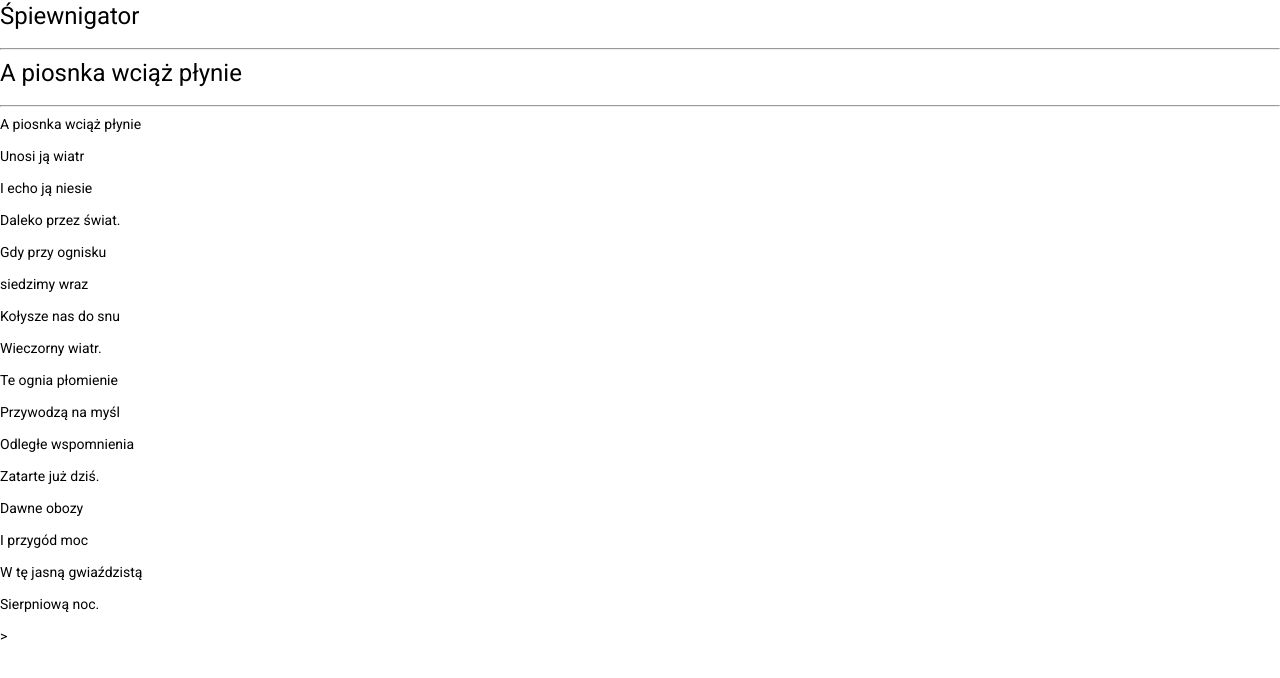
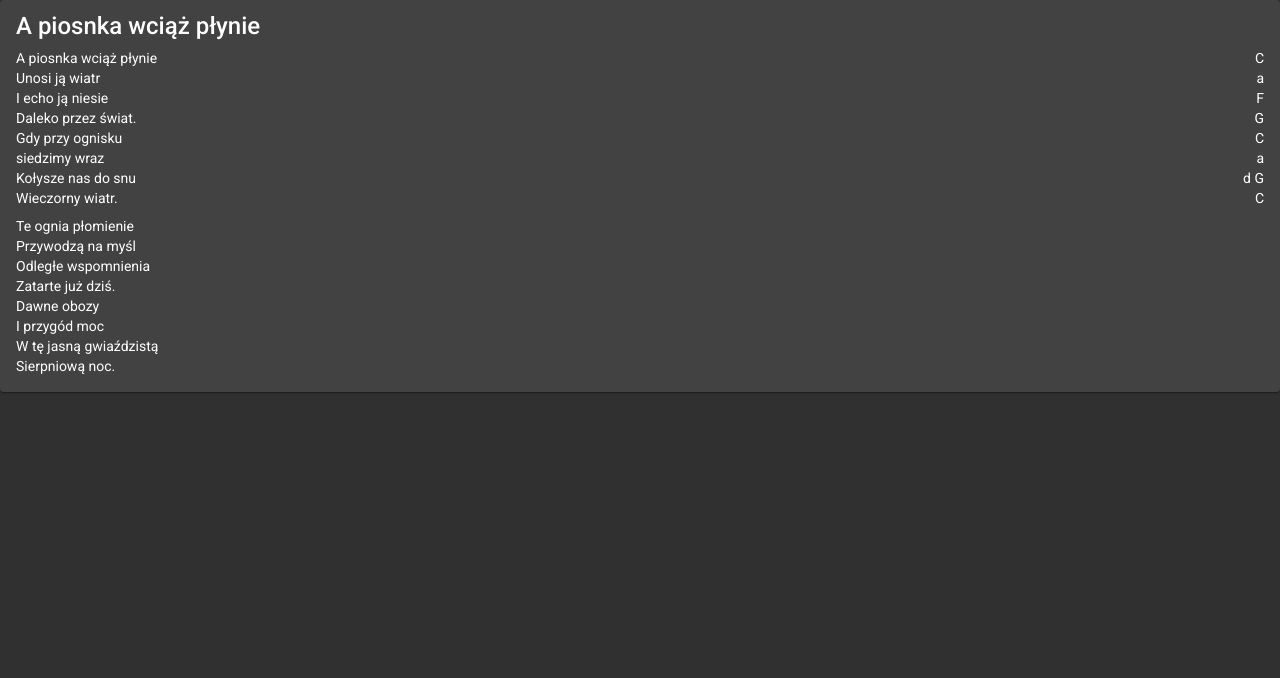
Before and after one commit to spiewnigator/spiewnigator.github.io, an Angular app: page /song/0 in a window 1280 px wide. Shown: the top 678 px of the page. Built offline with nearby package versions, Linux system fonts and the light colour scheme.

Commit message:
add basic styling

```diff
--- a/src/app/app.component.html
+++ b/src/app/app.component.html
@@ -1,3 +1,3 @@
-<h1>Śpiewnigator</h1>
-<hr>
-<router-outlet></router-outlet>
+<div class="songs-app-background">
+    <router-outlet></router-outlet>
+</div>
--- a/src/app/app.component.scss
+++ b/src/app/app.component.scss
@@ -0,0 +1,5 @@
+.songs-app-background {
+    background: #303030;
+    min-height: 100%;
+    min-width: 100%;
+}
--- a/src/app/app.component.ts
+++ b/src/app/app.component.ts
@@ -6,5 +6,5 @@ import { Component } from '@angular/core';
   styleUrls: ['./app.component.scss']
 })
 export class AppComponent {
-  title = 'spiewnigator-angular';
+  public readonly title = 'Śpiewnigator';
 }
--- a/src/app/song/song-list/song-list.component.html
+++ b/src/app/song/song-list/song-list.component.html
@@ -1,5 +1,12 @@
-<ol>
-    <li *ngFor="let song of songs; let i = index">
-        <a [routerLink]="[i]">{{song.title}}</a> <span *ngIf="song.author">|{{song.author}}</span>
-    </li>
-</ol>
+<mat-toolbar color="primary">
+    <span>Śpiewnigator</span>
+    <div class="spacer"></div>
+</mat-toolbar>
+<mat-nav-list>
+    <a mat-list-item [routerLink]="[i]" *ngFor="let song of songs; let i = index">
+        <div class="song-entry-container">
+            <span class="song-title">{{song.title}}</span>
+            <small *ngIf="song.author">{{song.author}}</small>
+        </div>
+    </a>
+</mat-nav-list>
--- a/src/app/song/song-list/song-list.component.scss
+++ b/src/app/song/song-list/song-list.component.scss
@@ -0,0 +1,9 @@
+.song-entry-container {
+    display: flex;
+    flex-direction: column;
+}
+
+.song-title {
+    white-space: nowrap;
+    text-overflow: ellipsis;
+}
--- a/src/app/song/song-view/song-view.component.html
+++ b/src/app/song/song-view/song-view.component.html
@@ -1,8 +1,15 @@
-<div *ngIf="song">
-<h1>{{song.title}}</h1>
-<h3>{{song.author}}</h3>
-<hr>
-<div *ngFor="let component of song.content">
-    <p *ngFor="let line of component.lines">{{line.text}}</p>
-</div>
-</div>>
+<mat-card *ngIf="song">
+    <mat-card-title-group color="primary">
+        <mat-card-title>{{song.title}}</mat-card-title>
+        <mat-card-subtitle>{{song.author}}</mat-card-subtitle>
+    </mat-card-title-group>
+
+    <mat-card-content>
+        <div class="stanza" *ngFor="let component of song.content">
+            <div class="line" *ngFor="let line of component.lines">
+                <span>{{line.text}}</span>
+                <div class="chord">{{line.chords}}</div>
+            </div>
+        </div>
+    </mat-card-content>
+</mat-card>
--- a/src/app/song/song-view/song-view.component.scss
+++ b/src/app/song/song-view/song-view.component.scss
@@ -0,0 +1,21 @@
+div.stanza {
+    display: flex;
+    flex-direction: column;
+    margin-bottom: .5rem;
+}
+
+div.line {
+    width: 100%;
+    display: flex;
+    flex-direction: row;
+    flex-wrap: nowrap;
+    justify-content: space-between;
+}
+
+div.chord {
+    white-space: nowrap;
+    text-align: right;
+    display: flex;
+    flex-direction: column;
+    justify-content: flex-end;
+}
```
Also changed, not shown: src/app/song/song.module.ts (+10 -1 lines).
